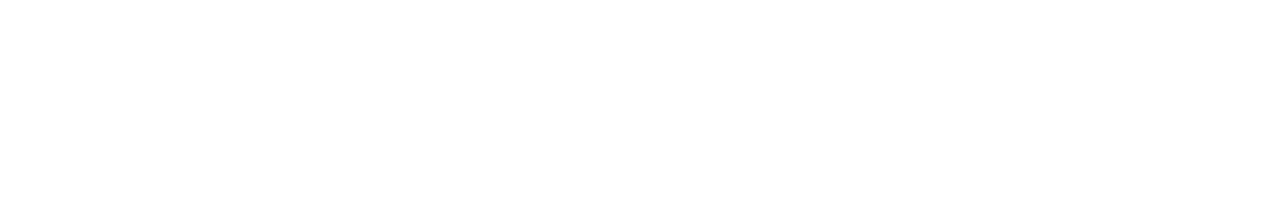
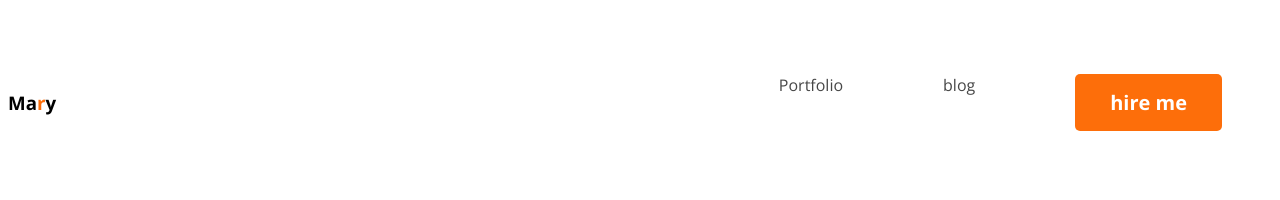
Before and after one commit to iaasif/webdevPortfolio, a plain HTML site: page index.html in a window 1280 px wide. Drawn offline with nearby package versions, Linux system fonts and the light colour scheme.

Commit message:
working on nav bar

```diff
--- a/index.html
+++ b/index.html
@@ -5,15 +5,34 @@
     <meta charset="UTF-8">
     <meta name="viewport" content="width=device-width, initial-scale=1.0">
     <title>web dev portfolio</title>
+    <link rel="stylesheet" href="styles/style.css">
+    <link rel="preconnect" href="https://fonts.googleapis.com">
+    <link rel="preconnect" href="https://fonts.gstatic.com" crossorigin>
+    <link
+        href="https://fonts.googleapis.com/css2?family=Lato:wght@400;900&family=Open+Sans:wght@400;700;800&display=swap"
+        rel="stylesheet">
 </head>
 
 <body>
     <header>
+        <!-- navigation  -->
+        <nav>
+            <h3>Ma<span class="text-primary">r</span>y</h3>
+            <ul>
+                <li><a href="">Portfolio</a></li>
+                <li><a href="">blog</a></li>
+                <li><button class="btn-primary">hire me </button></li>
+            </ul>
+        </nav>
 
     </header>
+
+    <!-- main section here  -->
     <main>
 
     </main>
+
+    <!-- footer section here  -->
     <footer>
 
     </footer>
--- /dev/null
+++ b/styles/style.css
@@ -0,0 +1,50 @@
+/* shared font style   */
+
+* {
+    font-family: 'Lato', sans-serif;
+    font-family: 'Open Sans', sans-serif;
+}
+
+.text-primary {
+    color: #FD6E0A;
+}
+
+.btn-primary {
+    border-radius: 5px;
+    background: #FD6E0A;
+    border: 0;
+
+    font-size: 20px;
+    font-weight: 700;
+    padding: 15px 35px;
+    color: #FFF;
+
+}
+
+/* nav style */
+nav {
+    display: flex;
+    justify-content: space-between;
+    align-items: center;
+}
+
+.nav-title {
+    color: #181818;
+    font-size: 45px;
+    font-weight: 800;
+
+}
+
+nav>ul {
+    display: flex;
+}
+
+nav li {
+    list-style: none;
+    margin: 50px;
+}
+
+nav a {
+    text-decoration: none;
+    color: #474747;
+}
```
